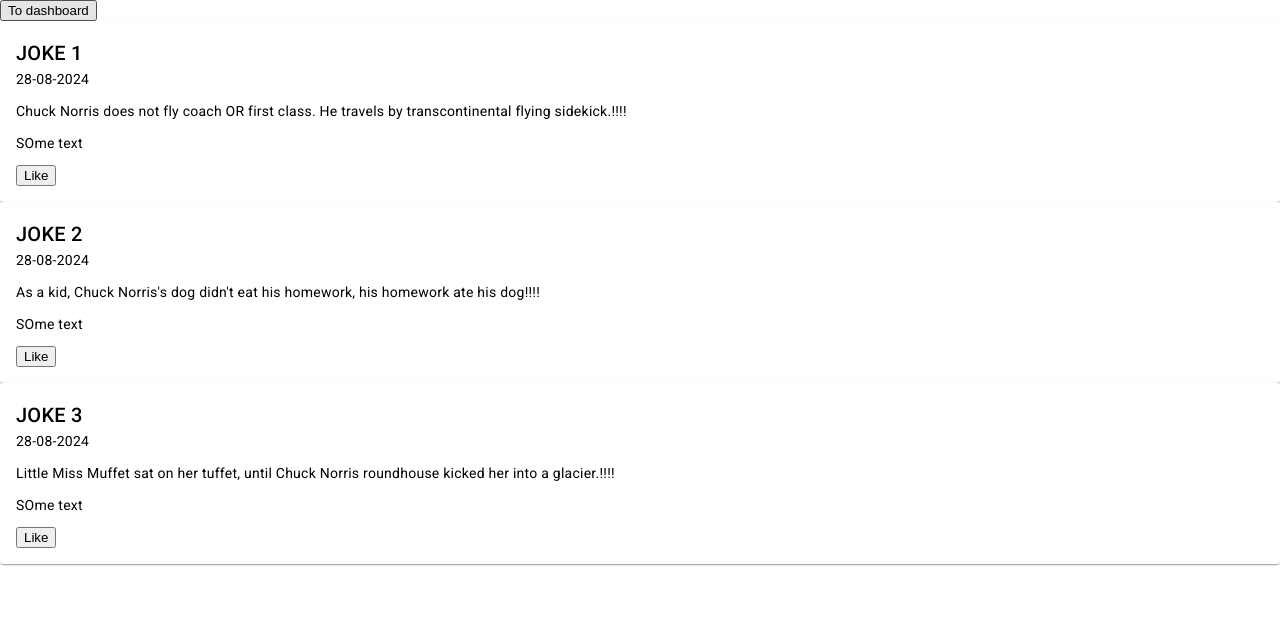
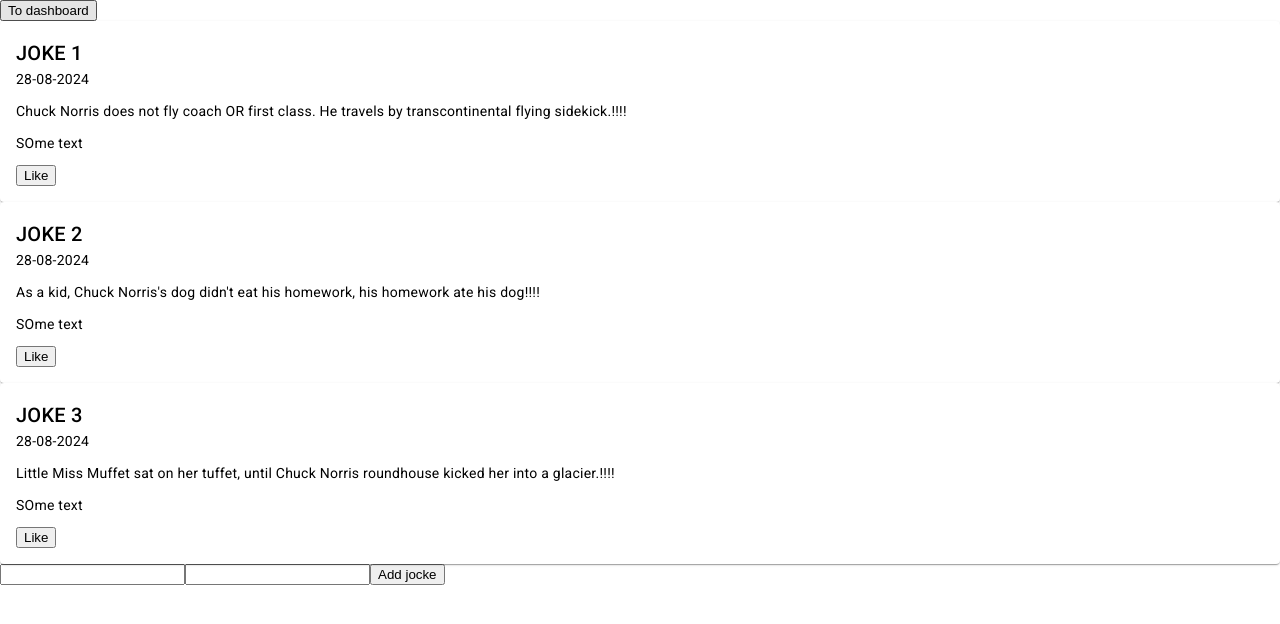
Before and after one commit to buj99-centric/angular-training-28-08-2024, an Angular app: page / in a window 1280 px wide. Shown: the top 624 px of the page. Built offline with nearby package versions, Linux system fonts and the light colour scheme.

Commit message:
create template driven form for adding a new joke

```diff
--- a/src/app/joke-list/joke-list.component.html
+++ b/src/app/joke-list/joke-list.component.html
@@ -1,10 +1,43 @@
 <ng-container *ngIf="joke; else multipleJokesTemplate">
-    <app-joke-card [joke]="joke">
-    </app-joke-card>
+  <app-joke-card [joke]="joke"> </app-joke-card>
 </ng-container>
 
 <ng-template #multipleJokesTemplate>
-    <app-joke-card *ngFor="let joke of jokes"
-                   [joke]="joke">
-    </app-joke-card>
+  <app-joke-card *ngFor="let joke of jokes" [joke]="joke"> </app-joke-card>
 </ng-template>
+
+<form #newJockForm="ngForm" (ngSubmit)="addJoke(newJockForm)">
+  <input
+    type="text"
+    required
+    minlength="4"
+    [(ngModel)]="newJokeModel.newJokeContent"
+    name="content"
+    #newJokeContentControl="ngModel"
+  />
+  <div *ngIf="!newJokeContentControl.valid && newJokeContentControl.touched">
+    <div
+      *ngIf="
+        newJokeContentControl.errors && newJokeContentControl.errors['required']
+      "
+    >
+      Content is required
+    </div>
+    <div *ngIf=" newJokeContentControl.errors?.['minlength']">
+      Content must be at least 4 characters long
+    </div>
+  </div>
+  <input
+    type="text"
+    required
+    [(ngModel)]="newJokeModel.author"
+    name="author"
+    #newJokeAuthor="ngModel"
+  />
+  <div *ngIf="newJokeAuthor.valid && newJokeAuthor.touched">
+    <div *ngIf="newJokeAuthor.errors && newJokeAuthor.errors['required']">
+      author is requered
+    </div>
+  </div>
+  <button type="submit">Add jocke</button>
+</form>
--- a/src/app/joke-list/joke-list.component.ts
+++ b/src/app/joke-list/joke-list.component.ts
@@ -1,22 +1,26 @@
 import { CommonModule } from '@angular/common';
 import { Component, inject } from '@angular/core';
 import { Joke } from '../joke-details/models/joke.model';
-import { JokeDetailsModule } from "../joke-details/joke-details.module";
+import { JokeDetailsModule } from '../joke-details/joke-details.module';
 import { ActivatedRoute } from '@angular/router';
 import { JokesService } from './jokes.service';
+import { FormsModule, NgForm } from '@angular/forms';
 
 @Component({
   selector: 'app-joke-list',
   standalone: true,
-  imports: [CommonModule, JokeDetailsModule],
+  imports: [CommonModule, JokeDetailsModule, FormsModule],
   //providers: [JokesService],
   templateUrl: './joke-list.component.html',
-  styleUrl: './joke-list.component.scss'
+  styleUrl: './joke-list.component.scss',
 })
 export class JokeListComponent {
   jokes: Joke[] | undefined;
   joke: Joke | undefined;
-
+  newJokeModel = {
+    newJokeContent: '',
+    author: '',
+  };
   private activatedRoute: ActivatedRoute = inject(ActivatedRoute);
   private jokesService: JokesService = inject(JokesService);
 
@@ -24,17 +28,11 @@
     this.jokes = this.jokesService.getJokes();
 
     const params = this.activatedRoute.snapshot.params;
-    if(params['id']) {
+    if (params['id']) {
       this.joke = this.jokesService.getJokeById(params['id']);
     }
-
-    // this.activatedRoute.params.subscribe((params) => {
-    //   if(params['id']) {
-    //     this.joke = this.jokes?.find(joke => joke.id === params['id']);
-    //   }
-    // });
-
   }
-
-
+  addJoke(newJockForm: NgForm) {
+    console.log(newJockForm);
+  }
 }
--- a/src/app/joke-list/jokes.service.ts
+++ b/src/app/joke-list/jokes.service.ts
@@ -1,14 +1,32 @@
-import { Injectable } from "@angular/core";
-import { Joke } from "../joke-details/models/joke.model";
+import { Injectable } from '@angular/core';
+import { Joke } from '../joke-details/models/joke.model';
 
 @Injectable({
-    providedIn: 'root'
+  providedIn: 'root',
 })
 export class JokesService {
   private jokes: Joke[] = [
-        {id: '1', title: 'Joke 1', content: 'Chuck Norris does not fly coach OR first class. He travels by transcontinental flying sidekick.', date: new Date()} as Joke,
-        {id: '2',  title: 'Joke 2', content: 'As a kid, Chuck Norris\'s dog didn\'t eat his homework, his homework ate his dog', date: new Date()} as Joke,
-        {id: '3',  title: 'Joke 3', content: 'Little Miss Muffet sat on her tuffet, until Chuck Norris roundhouse kicked her into a glacier.', date: new Date()} as Joke,
+    {
+      id: '1',
+      title: 'Joke 1',
+      content:
+        'Chuck Norris does not fly coach OR first class. He travels by transcontinental flying sidekick.',
+      date: new Date(),
+    } as Joke,
+    {
+      id: '2',
+      title: 'Joke 2',
+      content:
+        "As a kid, Chuck Norris's dog didn't eat his homework, his homework ate his dog",
+      date: new Date(),
+    } as Joke,
+    {
+      id: '3',
+      title: 'Joke 3',
+      content:
+        'Little Miss Muffet sat on her tuffet, until Chuck Norris roundhouse kicked her into a glacier.',
+      date: new Date(),
+    } as Joke,
   ];
 
   getJokes(): Joke[] {
@@ -16,6 +34,6 @@
   }
 
   getJokeById(id: string) {
-        return this.jokes?.find(joke => joke.id === id);
+    return this.jokes?.find((joke) => joke.id === id);
   }
 }
```
Lines whose indentation alone changed are shown as unchanged.
